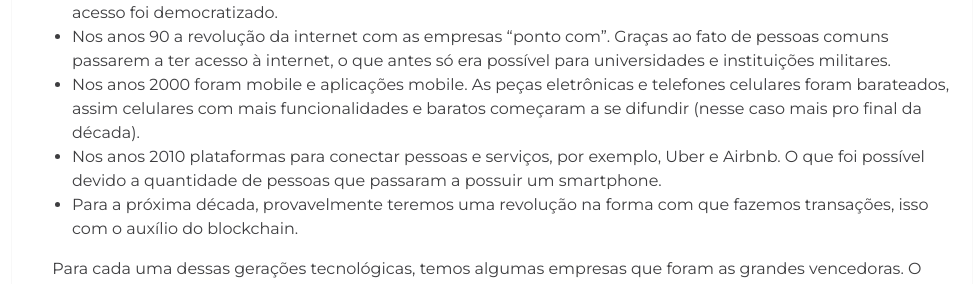
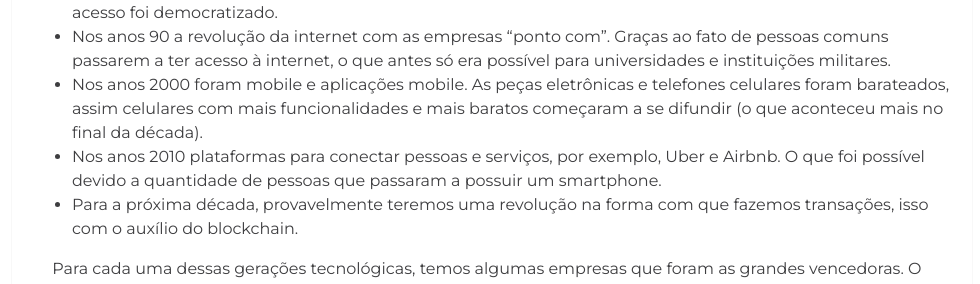
Before and after one commit to lorenzocesconetto/lorenzocesconetto.github.io, a Jekyll site: the page built from _posts/2018-04-09-licao-ensinada-pelo-vale-do-silicio.markdown, in a window 1280 px wide. Shown: the part 1019-1303 px from the top of the page, without its empty margins (148-1128 px from the left). Built offline with Jekyll 4.4.1, drawn with Linux system fonts in a browser that asks for light colours; comment, search, counter and statistics services are not loaded.

Commit message:
grammar updates 5

```diff
--- a/_posts/2018-04-09-licao-ensinada-pelo-vale-do-silicio.markdown
+++ b/_posts/2018-04-09-licao-ensinada-pelo-vale-do-silicio.markdown
@@ -19,7 +19,7 @@ Assim, fazendo uma retrospectiva histórica:
 
 - Nos anos 80 a grande oportunidade estava nos computadores pessoais. Com a criação dos microcomputadores, destravou-se a possibilidade de pessoas comuns possuírem um computador, e o seu acesso foi democratizado.
 - Nos anos 90 a revolução da internet com as empresas “ponto com”. Graças ao fato de pessoas comuns passarem a ter acesso à internet, o que antes só era possível para universidades e instituições militares.
-- Nos anos 2000 foram mobile e aplicações mobile. As peças eletrônicas e telefones celulares foram barateados, assim celulares com mais funcionalidades e baratos começaram a se difundir (nesse caso mais pro final da década).
+- Nos anos 2000 foram mobile e aplicações mobile. As peças eletrônicas e telefones celulares foram barateados, assim celulares com mais funcionalidades e mais baratos começaram a se difundir (o que aconteceu mais no final da década).
 - Nos anos 2010 plataformas para conectar pessoas e serviços, por exemplo, Uber e Airbnb. O que foi possível devido a quantidade de pessoas que passaram a possuir um smartphone.
 - Para a próxima década, provavelmente teremos uma revolução na forma com que fazemos transações, isso com o auxílio do blockchain.
 
```
